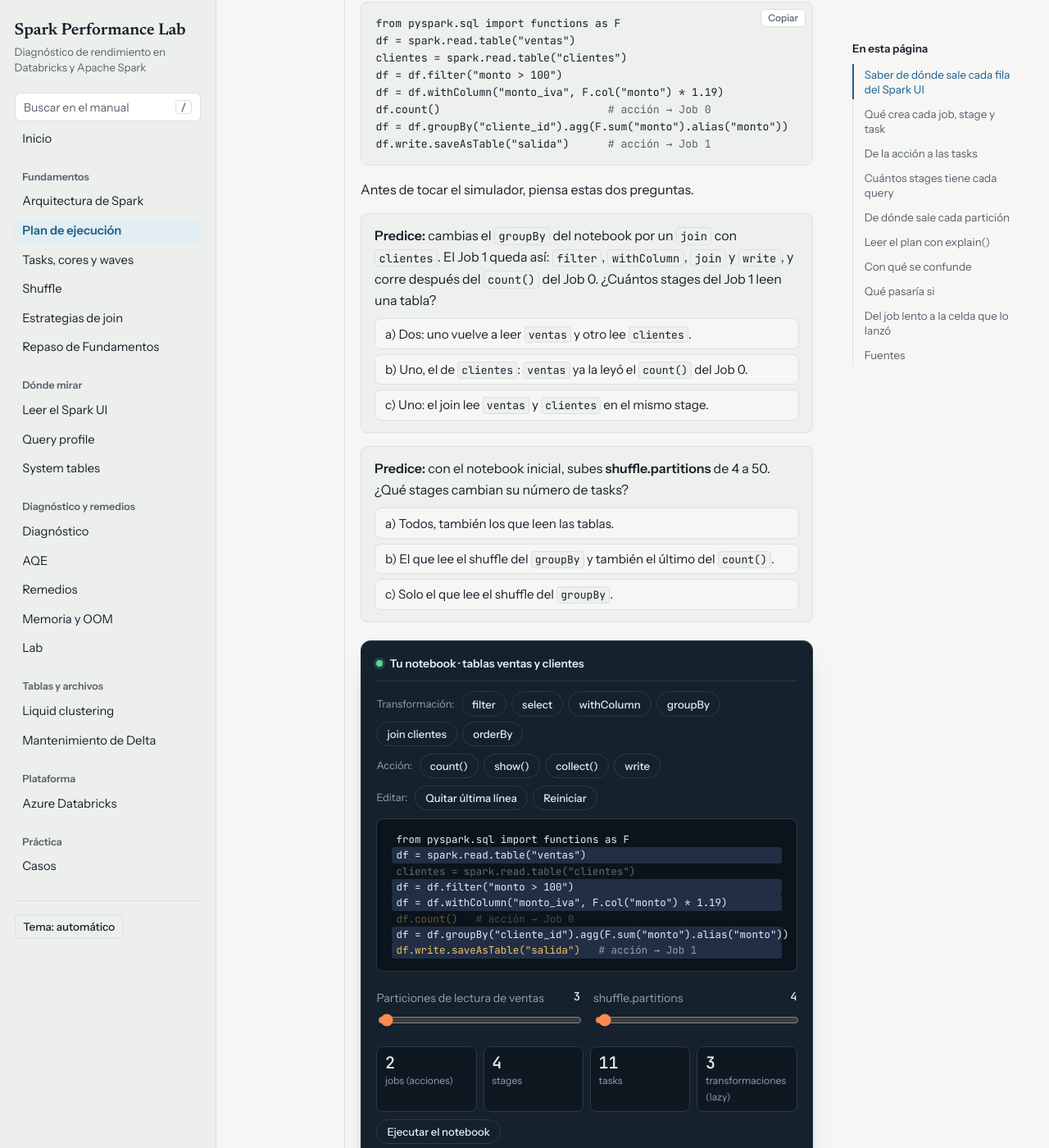
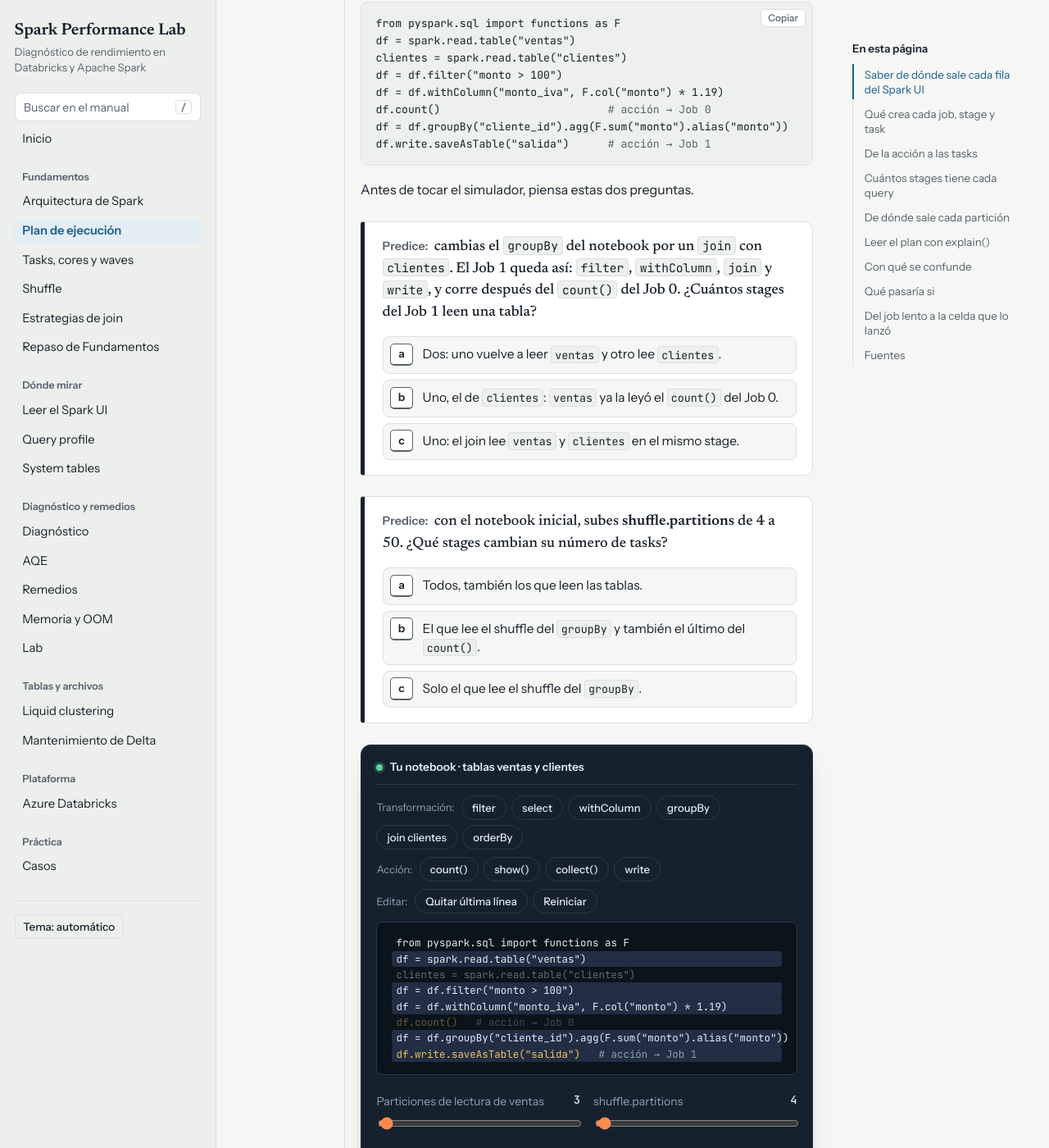
Before and after one commit to hectorpatino/spark-performance-lab, a Jekyll site: the page built from src/plan-ejecucion.html, in a window 1280 px wide and 1400 px high, scrolled down 2479 px. Shown: the whole window at 82% size. Built offline with Jekyll 4.4.1, drawn with Linux system fonts in a browser that asks for light colours.

Commit message:
feat: la predicción como punto de control
Raíl izquierdo con el estado (sin responder, acierto, error), pregunta en la
serif de títulos, la letra de cada opción como tecla (también con el
teclado) y el comentario justo debajo de la opción elegida. El HTML de las
predicciones no cambia: app.js convierte el «a) …» al cargar. El botón
Copiar dentro de una predicción ya no hereda el estilo de los botones.

app.js: el veredicto VACÍAS dice «por defecto en queries batch».

Co-Authored-By: Claude Opus 5.5 (1M context) <noreply@anthropic.com>
Claude-Session: https://claude.ai/code/session_01HKxrQZCEJtRcvoyJxCBm2f

```diff
--- a/src/assets/app.js
+++ b/src/assets/app.js
@@ -32,9 +32,19 @@
     body.hidden=true; body.inert=true; fbs.forEach(f=>{ f.hidden=true; f.setAttribute('aria-live','polite'); });
     const more=document.createElement('button'); more.type='button'; more.className='guess-more';
     more.textContent='Ver la explicación completa'; more.hidden=true; body.before(more);
+    // «a) texto» pasa a una tecla con la letra y el texto aparte; la letra también se pulsa en el teclado
+    opts.forEach(b=>{ const t=b.firstChild, m=t&&t.nodeType===3&&t.data.match(/^\s*([a-z])\)\s*/);
+      if(!m) return; t.data=t.data.slice(m[0].length);
+      const txt=document.createElement('span'); while(b.firstChild) txt.appendChild(b.firstChild);
+      const key=document.createElement('span'); key.className='guess-key'; key.setAttribute('aria-hidden','true'); key.textContent=m[1];
+      b.append(key,txt); b.setAttribute('aria-label',m[1]+') '+txt.textContent.trim()); b.setAttribute('aria-keyshortcuts',m[1]); });
+    box.addEventListener('keydown',e=>{ if(e.altKey||e.ctrlKey||e.metaKey||!e.target.closest('.guess-opts')) return;
+      const b=opts.find(x=>x.dataset.opt===e.key.toLowerCase()); if(b){ e.preventDefault(); b.focus(); b.click(); } });
     opts.forEach(b=>{ b.setAttribute('aria-pressed','false'); b.addEventListener('click',()=>{
       opts.forEach(x=>{ const me=x===b; x.setAttribute('aria-pressed',me); x.classList.toggle('ok',me&&x.dataset.opt===ans); x.classList.toggle('no',me&&x.dataset.opt!==ans); });
-      fbs.forEach(f=>{ f.hidden=f.dataset.for!==b.dataset.opt; });
+      // el comentario va justo debajo de la opción elegida (contigüidad), y el raíl toma el color del resultado
+      fbs.forEach(f=>{ const me=f.dataset.for===b.dataset.opt; f.hidden=!me; if(me) b.after(f); });
+      box.classList.add('answered'); box.classList.toggle('is-ok',b.dataset.opt===ans); box.classList.toggle('is-no',b.dataset.opt!==ans);
       if(body.hidden) more.hidden=false;
     }); });
     more.addEventListener('click',()=>{ body.hidden=false; body.inert=false; more.hidden=true; });
@@ -301,7 +311,7 @@ AdaptiveSparkPlan isFinalPlan=true
     v.push(partial?`<div><span class="pill ok">PARCIAL</span>Cada map task envía como mucho una fila por clave: ${fmtN(Math.min(ROWS,K))} de 1 M. El shuffle es ${(full/bytes).toFixed(full/bytes<10?1:0)}× más pequeño que sin agregación parcial.</div>`
                    :`<div><span class="pill bad">SIN PARCIAL</span>Las ${fmtN(totalRows)} filas viajan tal cual. Es lo que pasa cuando no hay agregación parcial, por ejemplo en un join.</div>`);
     if(perTask>200*1024*1024) v.push(`<div><span class="pill bad">RIESGO DE SPILL</span>Cada reduce task lee ~${fmtB(perTask)}: más riesgo de spill, según la memoria que tenga cada task (ver <a href="memoria-oom.html">Memoria y OOM</a>). La guía de 2023 sugiere 128–200 MB por task. Sube las particiones o usa <code>auto</code>.</div>`);
-    if(empty>0) v.push(`<div><span class="pill bad">VACÍAS</span>${empty.toLocaleString('es')} reduce tasks no reciben nada (hay menos claves que particiones). Con AQE activo (por defecto, salvo en streaming), AQE puede unirlas tras el shuffle.</div>`);
+    if(empty>0) v.push(`<div><span class="pill bad">VACÍAS</span>${empty.toLocaleString('es')} reduce tasks no reciben nada (hay menos claves que particiones). Con AQE activo (por defecto en queries batch), AQE puede unirlas tras el shuffle.</div>`);
     if(E===1) v.push(`<div><span class="pill ok">LOCAL</span>Con un solo executor no hay lectura remota.</div>`);
     document.getElementById('sw-verdict').innerHTML=v.join('');
     const per=bytes/M, outK=Math.min(K,totalRows);
--- a/src/assets/style.css
+++ b/src/assets/style.css
@@ -422,19 +422,46 @@ pre.has-copy{position:relative;padding-right:4.6rem}
 .guess.is-hidden .guess-body{display:none}
 .guess.is-hidden .guess-cover{display:flex;min-height:14rem;flex-direction:column;align-items:center;justify-content:center;gap:.8rem;padding:1.5rem 1rem;text-align:center;background:var(--code);border:1px solid var(--line);border-radius:8px}
 .guess-cover p{margin:0;font-weight:600;max-width:28rem}
-.guess-cover button{font:600 .88rem var(--f-body);padding:.5rem 1rem;border-radius:999px;border:1px solid var(--ink);background:var(--ink);color:var(--surface);cursor:pointer}
-.guess-cover button:hover{filter:brightness(1.1)}
-.guess.q{margin:1rem 0;border:1px solid var(--line);border-radius:8px;background:var(--code)}
-.guess.q .guess-cover,.guess.q.is-hidden .guess-cover{display:block;min-height:0;padding:.8rem 1rem;text-align:left;background:none;border:0}
-.guess.q .guess-cover p{max-width:none;font-weight:400}
-.guess.q .guess-opts{display:flex;flex-direction:column;gap:.35rem;margin:.55rem 0 .1rem}
-.guess.q .guess-opts button{text-align:left;font:400 .95rem/1.4 var(--f-body);padding:.45rem .75rem;border:1px solid var(--line);border-radius:8px;background:var(--bg);color:var(--ink);cursor:pointer}
-.guess.q .guess-opts button:hover{border-color:var(--muted);filter:none}
-.guess.q .guess-opts button.ok{border-color:var(--ok);background:color-mix(in srgb,var(--ok) 13%,var(--bg))}
-.guess.q .guess-opts button.no{border-color:var(--bad);background:color-mix(in srgb,var(--bad) 10%,var(--bg))}
-.guess.q .guess-fb{padding:0 1rem .2rem}
-.guess.q .guess-fb p{margin:.4rem 0}
-.guess.q .guess-more{margin:.3rem 1rem .9rem;font:600 .85rem var(--f-body);padding:.4rem .9rem;border-radius:999px;border:1px solid var(--ink);background:transparent;color:var(--ink);cursor:pointer}
+.guess:not(.q) .guess-cover>button{font:600 .88rem var(--f-body);padding:.5rem 1rem;border-radius:999px;border:1px solid var(--ink);background:var(--ink);color:var(--surface);cursor:pointer}
+.guess:not(.q) .guess-cover>button:hover{filter:brightness(1.1)}
+/* .guess.q es un punto de control: el raíl izquierdo dice el estado (sin responder, acierto, error)
+   y el comentario sale justo debajo de la opción elegida. La letra de cada opción (.guess-key)
+   la saca app.js del texto «a) …» y también sirve como tecla. */
+.guess.q{--rail:var(--ink);margin:1.6rem 0;padding:1.05rem 1.2rem 1.1rem 1.35rem;border:1px solid var(--line);border-left:5px solid var(--rail);border-radius:4px 10px 10px 4px;background:var(--surface);transition:border-color .2s}
+.guess.q.is-ok{--rail:var(--ok)}
+.guess.q.is-no{--rail:var(--bad)}
+.guess.q .guess-cover,.guess.q.is-hidden .guess-cover{display:block;min-height:0;padding:0;text-align:left;background:none;border:0}
+.guess.q .guess-cover>p{max-width:62ch;font:500 1.12rem/1.5 var(--f-display);color:var(--ink)}
+.guess.q .guess-cover>p:first-child>b:first-child{font:600 .9rem/1 var(--f-body);color:var(--muted);margin-right:.2rem}
+.guess.q .guess-cover>p code{font-size:.82em}
+.guess.q .guess-cover pre{margin:.7rem 0}
+.guess.q .guess-opts{display:flex;flex-direction:column;gap:.45rem;margin:.95rem 0 0}
+.guess.q .guess-opts button{display:block;width:100%;text-align:left;font:400 .97rem/1.45 var(--f-body);padding:.55rem .8rem .55rem .55rem;border:1px solid var(--line);border-radius:8px;background:var(--bg);color:var(--ink);cursor:pointer;transition:opacity .15s,border-color .15s,background-color .15s}
+.guess.q .guess-opts button:has(>.guess-key){display:flex;align-items:flex-start;gap:.75rem}
+.guess.q .guess-opts button:hover{border-color:var(--ink)}
+.guess.q .guess-opts button:focus-visible{outline:2px solid var(--accent);outline-offset:2px}
+.guess-key{flex:none;display:inline-grid;place-items:center;width:1.7rem;height:1.7rem;margin-top:-.08rem;border:1px solid var(--muted);border-bottom-width:2px;border-radius:5px;background:var(--surface);font:600 .85rem/1 var(--f-body);color:var(--ink)}
+.guess.q .guess-opts button>span:last-child{padding-top:.08rem}
+.guess.q.answered .guess-opts button{opacity:.5}
+.guess.q.answered .guess-opts button:hover{opacity:.85}
+.guess.q .guess-opts button.ok,.guess.q .guess-opts button.no{opacity:1}
+.guess.q .guess-opts button.ok{border-color:var(--ok);background:color-mix(in srgb,var(--ok) 10%,var(--surface))}
+.guess.q .guess-opts button.no{border-color:var(--bad);background:color-mix(in srgb,var(--bad) 8%,var(--surface))}
+.guess.q button.ok .guess-key{background:var(--ok);border-color:var(--ok);color:var(--surface)}
+.guess.q button.no .guess-key{background:var(--bad);border-color:var(--bad);color:var(--surface)}
+.guess.q .guess-fb{margin:-.1rem 0 .35rem 1.15rem;padding:.15rem 0 .15rem 1.45rem;border-left:2px solid var(--rail);font-size:.96rem}
+.guess.q .guess-fb p{margin:.35rem 0;max-width:62ch;font-weight:400}
+.guess.q .guess-fb p>b:first-child{color:var(--rail)}
+.guess.q .guess-more{margin:.7rem 0 0;font:600 .88rem var(--f-body);padding:.45rem .95rem;border-radius:999px;border:1px solid var(--ink);background:transparent;color:var(--ink);cursor:pointer}
+.guess.q .guess-more:hover{background:var(--ink);color:var(--surface)}
 .guess.q [hidden]{display:none}
-.guess.q .guess-body{padding:.1rem 1rem .8rem;border-top:1px solid var(--line)}
+.guess.q .guess-body{margin-top:.9rem;padding-top:.2rem;border-top:1px solid var(--line)}
 .guess.q .guess-body p{margin:.55rem 0}
+@media (prefers-reduced-motion:no-preference){
+  .guess.q .guess-fb:not([hidden]){animation:guess-in .18s ease-out}
+  @keyframes guess-in{from{opacity:0;transform:translateY(-3px)}}
+}
+@media (max-width:560px){
+  .guess.q{padding:.9rem .85rem .95rem 1rem}
+  .guess.q .guess-fb{margin-left:.6rem;padding-left:1rem}
+}
```
